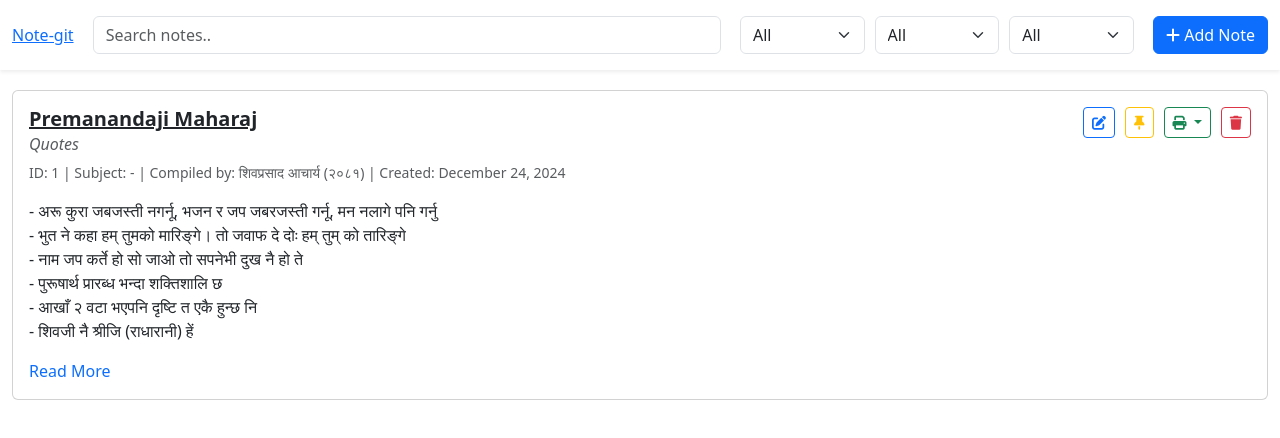
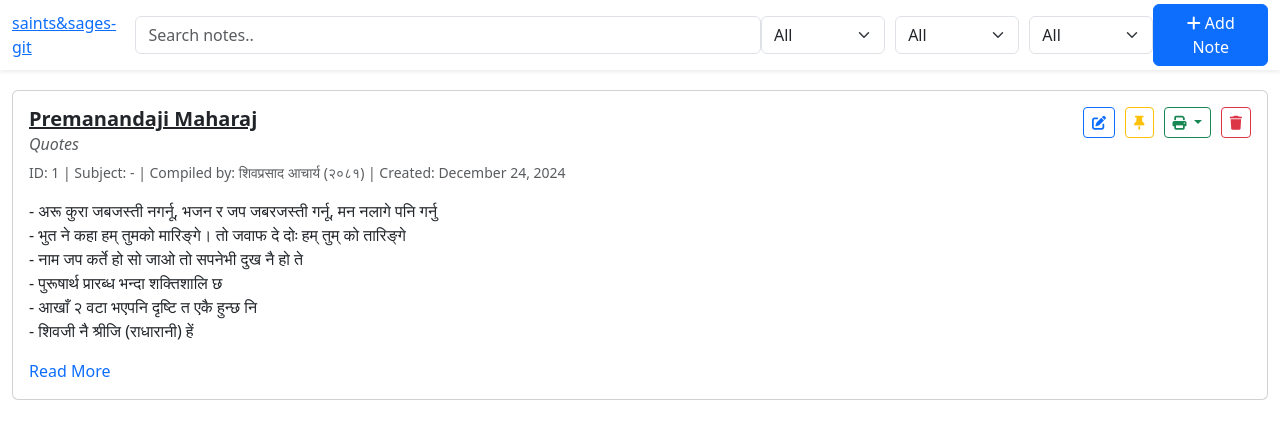
Before and after one commit to ShivaPrasadAcharya/saintsandsages.git.io, a plain HTML site: page index.html in a window 1280 px wide. Drawn offline with nearby package versions, Linux system fonts and the light colour scheme.

Commit message:
Update index.html

```diff
--- a/index.html
+++ b/index.html
@@ -13,7 +13,7 @@
     <!-- Fixed Navigation Bar -->
     <nav class="navbar navbar-expand-lg fixed-top bg-light shadow-sm" id="topNav">
         <div class="container-fluid">
-               <span><a href="https://github.com/ShivaPrasadAcharya/saintsandsages.git.io/edit/main/data.js" target="_blank">Note-git</a> </span>
+               <span><a href="https://github.com/ShivaPrasadAcharya/saintsandsages.git.io/edit/main/data.js" target="_blank">saints&sages-git</a> </span>
             <div class="search-container w-50">
                 <input type="text" id="searchInput" class="form-control" placeholder="Search notes..">
                     <div id="searchResults" class="d-none">
```
